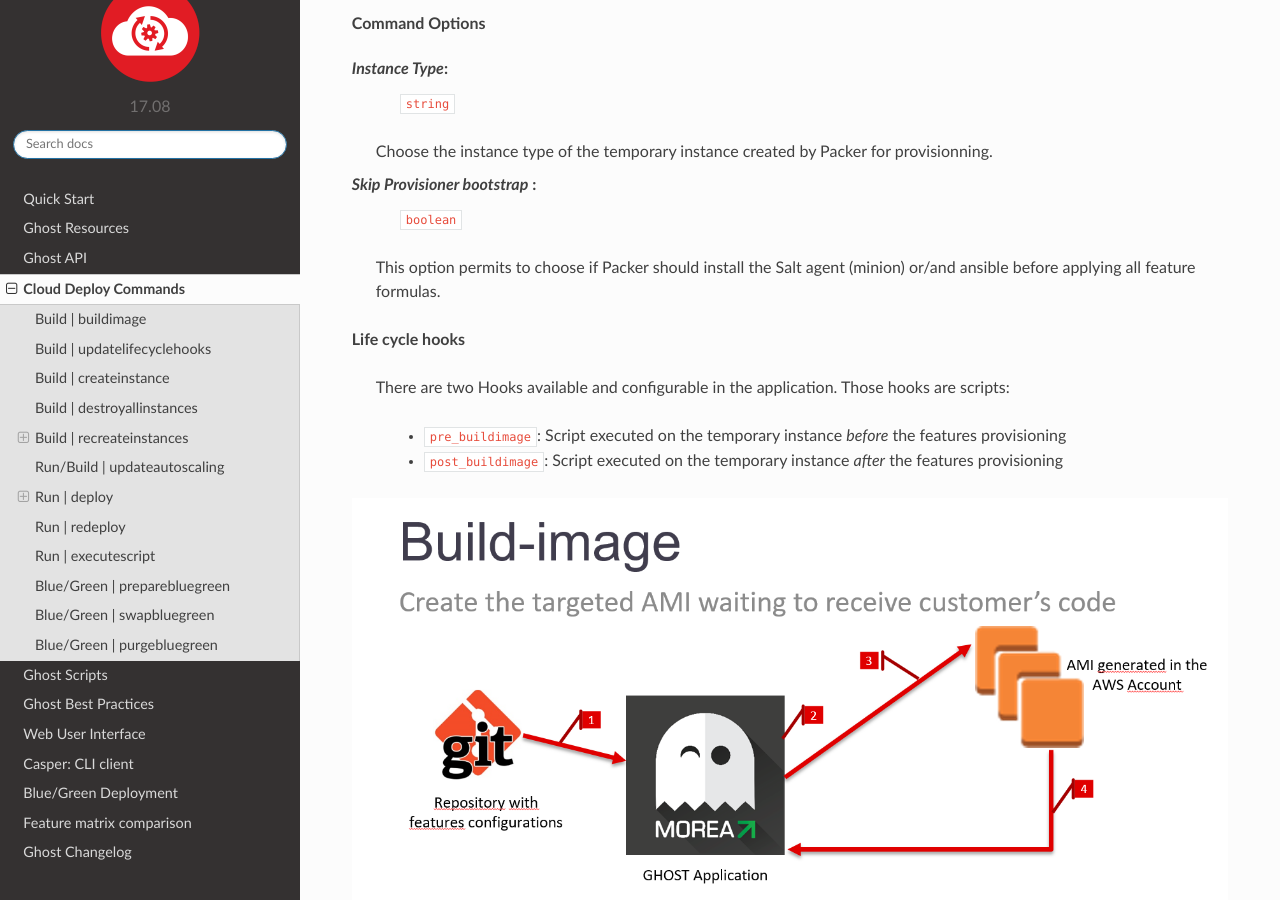
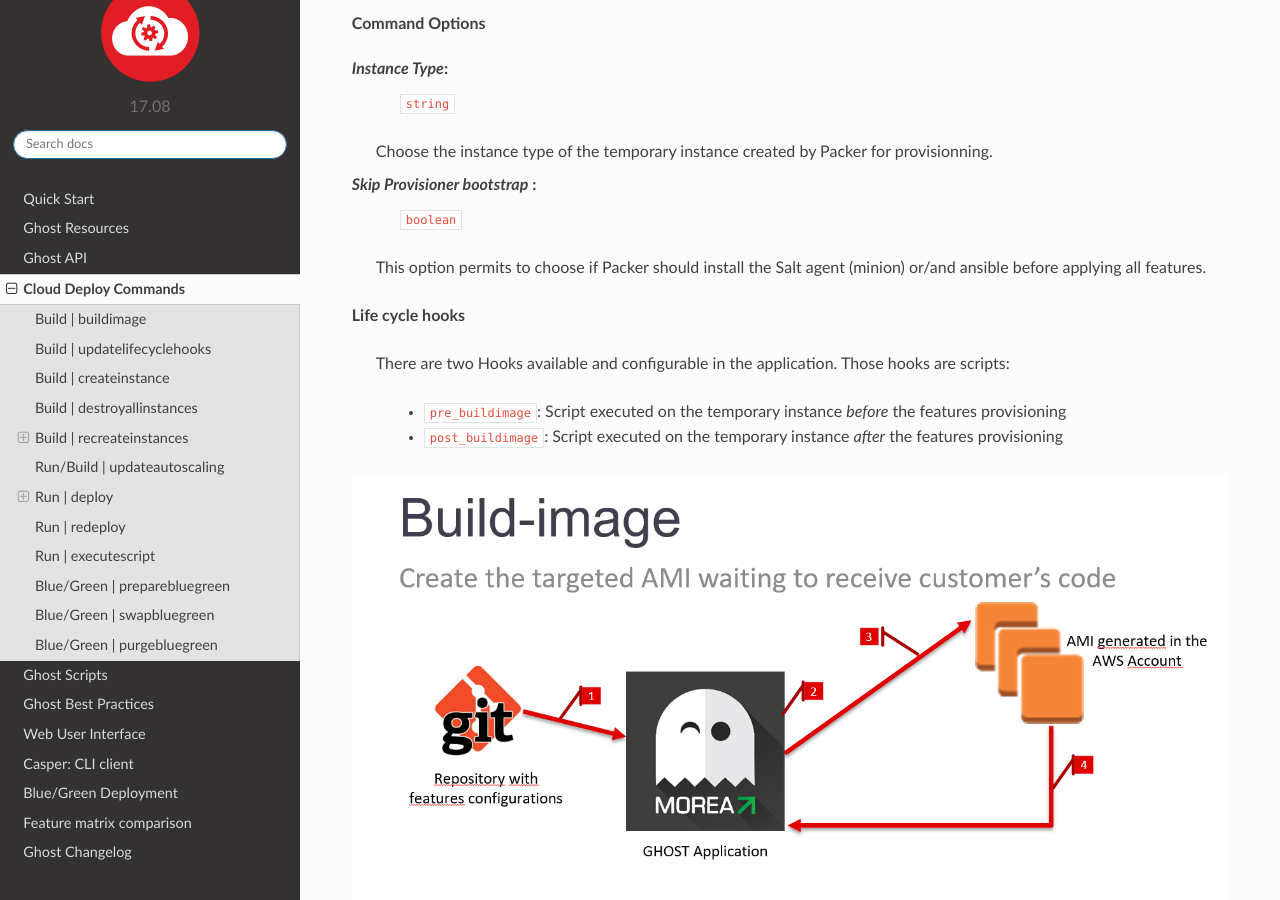
Before and after one commit to claranet/cloud-deploy-docs, a Sphinx documentation site: the page built from source/rst/commands.rst, in a window 1280 px wide and 900 px high, scrolled down 420 px. Built offline with Sphinx 7.4.7 and the Read the Docs theme 2.0.0, drawn with Linux system fonts in a browser that asks for light colours.

Commit message:
GHOST-374 fixup command.rst

```diff
--- a/source/rst/commands.rst
+++ b/source/rst/commands.rst
@@ -25,7 +25,7 @@
 *Skip Provisioner bootstrap* :
   ``boolean``
 
- This option permits to choose if Packer should install the Salt agent (minion) or/and ansible before applying all feature formulas.
+ This option permits to choose if Packer should install the Salt agent (minion) or/and ansible before applying all features.
 
 **Life cycle hooks**
 
```
